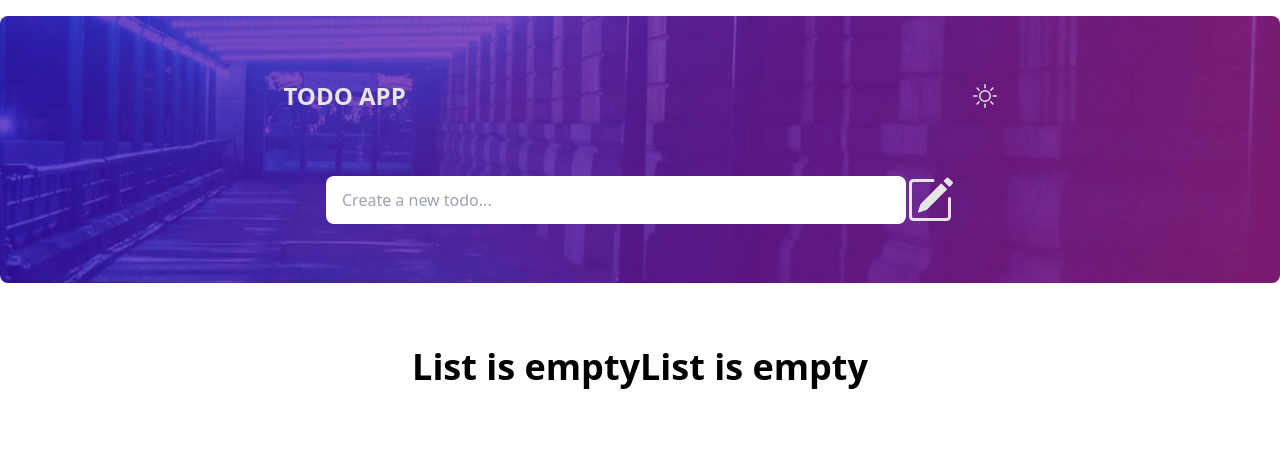
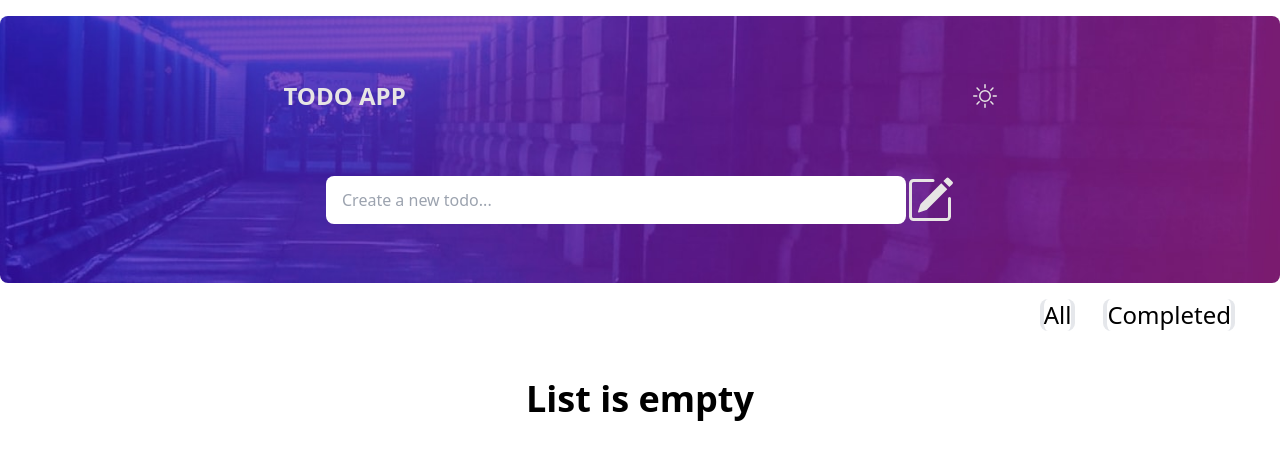
Before and after one commit to jyotirmoy-sinhababu/Daily-notes, a React (Vite) app: page / in a window 1280 px wide. Shown: the top 460 px of the page. Built offline with nearby package versions, Linux system fonts and the light colour scheme.

Commit message:
changes made with landing pafe

```diff
--- /dev/null
+++ b/src/components/filterBarComp/FilterBarComp.tsx
@@ -0,0 +1,24 @@
+const FilterBarComp = ({ setIsMarked }: any) => {
+  return (
+    <div className='flex gap-[28px] justify-end pe-[45px] '>
+      <button
+        className='decoration-slate-950 text-2xl border-l-4 border-r-4 rounded-lg'
+        onClick={() => {
+          setIsMarked(true);
+        }}
+      >
+        All
+      </button>
+      <button
+        className='decoration-slate-950 text-2xl border-l-4 border-r-4 rounded-lg'
+        onClick={() => {
+          setIsMarked(false);
+        }}
+      >
+        Completed
+      </button>
+    </div>
+  );
+};
+
+export default FilterBarComp;
--- a/src/pages/landingPage/LandingPage.tsx
+++ b/src/pages/landingPage/LandingPage.tsx
@@ -1,17 +1,21 @@
 import CompletedTaskDisplay from '../../components/completedTaskDisplay/CompletedTaskDisplay';
+import FilterBarComp from '../../components/filterBarComp/FilterBarComp';
 import Nav from '../../components/nav/Nav';
 import TodoListDisplay from '../../todoListDisplay/TodoListDisplay';
 
+import { useState } from 'react';
+
 const LandingPage = () => {
+  const [isMarked, setIsMarked] = useState<boolean>(true);
   return (
     <>
       {' '}
       <div className='flex justify-center py-4 '>
         <Nav />
       </div>
+      <FilterBarComp setIsMarked={setIsMarked} />
       <div className='flex justify-center align-middle p-12 '>
-        <TodoListDisplay />
-        <CompletedTaskDisplay />
+        {isMarked ? <TodoListDisplay /> : <CompletedTaskDisplay />}
       </div>
     </>
   );
--- a/src/todoListDisplay/TodoListDisplay.tsx
+++ b/src/todoListDisplay/TodoListDisplay.tsx
@@ -1,7 +1,5 @@
 import { useSelector, useDispatch } from 'react-redux';
 import { deleteTodo, addTodo } from '../slice/TodoSlice';
-
-import { useState } from 'react';
 
 import { AiOutlineClose } from 'react-icons/ai';
 
@@ -14,8 +12,6 @@ const TodoListDisplay = () => {
   const handleDelete = (id: number) => {
     dispatch(deleteTodo(id));
   };
-
-  const checkCompleted = (id: number) => {};
 
   return (
     <div className='flex gap-[53px] flex-wrap'>
```
